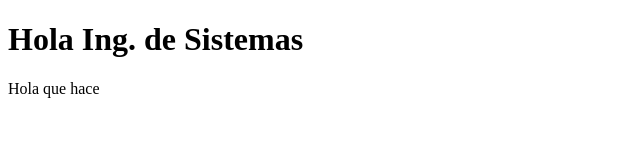
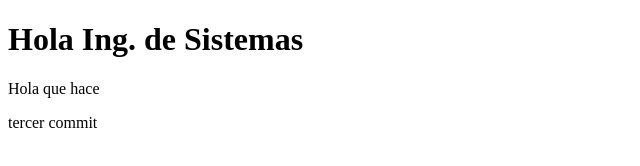
Before and after one commit to mighel15/EjemploWeb, a plain HTML site: page index.html in a window 1280 px wide. Shown: the whole page, without its empty margins (0-640 px from the left). Drawn offline with Linux system fonts and the light colour scheme.

Commit message:
Segundo commit

```diff
--- a/index.html
+++ b/index.html
@@ -8,5 +8,6 @@
 <body>
     <h1>Hola Ing. de Sistemas</h1>
     <p>Hola que hace</p>
+    <p>tercer commit</p>
 </body>
 </html>
```
